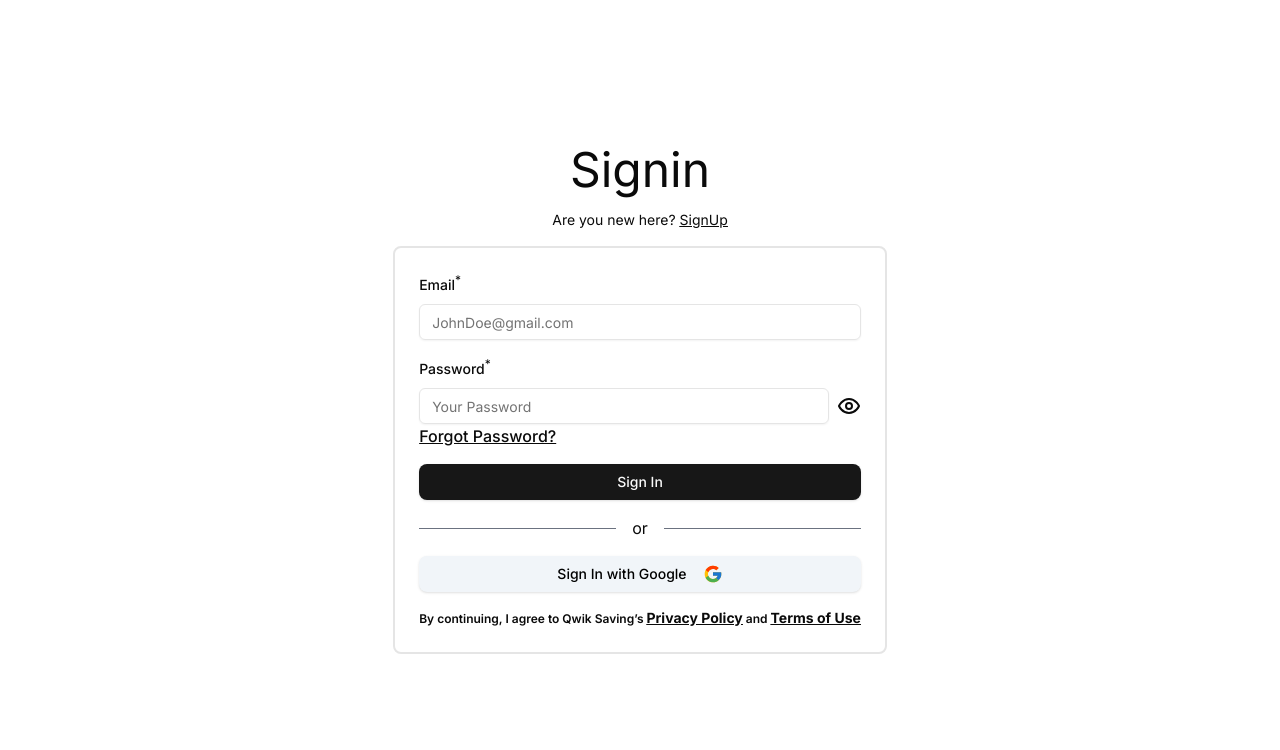
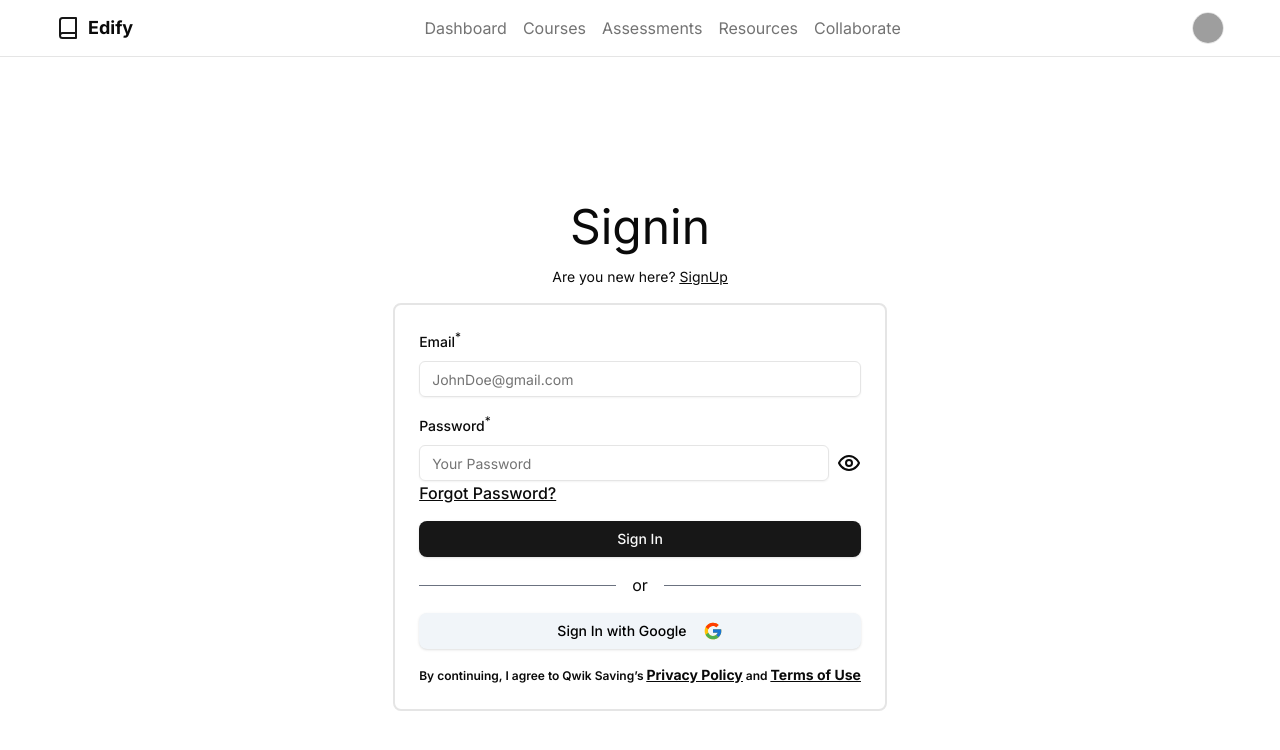
Before and after one commit to Deep-Thakkar-1910/smartedu_odoo, a Next.js app: page /signin in a window 1280 px wide. Shown: the top 750 px of the page. Built offline with nearby package versions, Linux system fonts and the light colour scheme; grey boxes are pictures that could not be loaded.

Commit message:
Add Navbar

```diff
--- /dev/null
+++ b/app/(platform)/(dashboard)/_components/Navbar.tsx
@@ -0,0 +1,89 @@
+import React from 'react'
+import Link from "next/link"
+import { Button } from "@/components/ui/button"
+import { Avatar, AvatarImage, AvatarFallback } from "@/components/ui/avatar"
+import { Card, CardHeader, CardContent } from "@/components/ui/card"
+const Navbar = () => {
+  return (
+    <>
+    <header className="sticky top-0 z-40 border-b bg-background px-4 py-3 sm:px-6">
+        <div className="container mx-auto flex items-center justify-between">
+          <Link href="#" className="flex items-center gap-2" prefetch={false}>
+            <BookIcon className="h-6 w-6 text-primary" />
+            <span className="text-lg font-bold">Edify</span>
+          </Link>
+          <nav className="hidden items-center gap-4 sm:flex">
+            <Link href="#" className="text-muted-foreground hover:text-foreground" prefetch={false}>
+              Dashboard
+            </Link>
+            <Link href="#" className="text-muted-foreground hover:text-foreground" prefetch={false}>
+              Courses
+            </Link>
+            <Link href="#" className="text-muted-foreground hover:text-foreground" prefetch={false}>
+              Assessments
+            </Link>
+            <Link href="#" className="text-muted-foreground hover:text-foreground" prefetch={false}>
+              Resources
+            </Link>
+            <Link href="#" className="text-muted-foreground hover:text-foreground" prefetch={false}>
+              Collaborate
+            </Link>
+          </nav>
+          <div className="flex items-center gap-2">
+            <Button variant="ghost" size="icon" className="sm:hidden">
+              <MenuIcon className="h-6 w-6" />
+            </Button>
+            <Avatar className="h-8 w-8 border">
+              <AvatarImage src="/placeholder-user.jpg" />
+              <AvatarFallback>AC</AvatarFallback>
+            </Avatar>
+          </div>
+        </div>
+      </header>
+    </>
+)
+}
+
+
+
+function BookIcon(props:any) {
+    return (
+      <svg
+        {...props}
+        xmlns="http://www.w3.org/2000/svg"
+        width="24"
+        height="24"
+        viewBox="0 0 24 24"
+        fill="none"
+        stroke="currentColor"
+        strokeWidth="2"
+        strokeLinecap="round"
+        strokeLinejoin="round"
+      >
+        <path d="M4 19.5v-15A2.5 2.5 0 0 1 6.5 2H20v20H6.5a2.5 2.5 0 0 1 0-5H20" />
+      </svg>
+   )
+}
+
+function MenuIcon(props:any) {
+    return (
+      <svg
+        {...props}
+        xmlns="http://www.w3.org/2000/svg"
+        width="24"
+        height="24"
+        viewBox="0 0 24 24"
+        fill="none"
+        stroke="currentColor"
+        strokeWidth="2"
+        strokeLinecap="round"
+        strokeLinejoin="round"
+      >
+        <line x1="4" x2="20" y1="12" y2="12" />
+        <line x1="4" x2="20" y1="6" y2="6" />
+        <line x1="4" x2="20" y1="18" y2="18" />
+      </svg>
+    )
+  }
+
+export default Navbar
--- /dev/null
+++ b/app/(platform)/layout.tsx
@@ -0,0 +1,32 @@
+import { Inter } from 'next/font/google'
+import { cn } from '@/lib/utils'
+import './globals.css'
+import { ReactNode } from 'react'
+
+const fontHeading = Inter({
+  subsets: ['latin'],
+  display: 'swap',
+  variable: '--font-heading',
+})
+
+const fontBody = Inter({
+  subsets: ['latin'],
+  display: 'swap',
+  variable: '--font-body',
+})
+
+export default function Layout({ children }:{children:ReactNode}) {
+  return (
+    <html lang="en">
+      <body
+        className={cn(
+          'antialiased',
+          fontHeading.variable,
+          fontBody.variable
+        )}
+      >
+        {children}
+      </body>
+    </html>
+  )
+}
--- a/app/layout.tsx
+++ b/app/layout.tsx
@@ -2,6 +2,7 @@ import type { Metadata } from "next";
 import { Inter } from "next/font/google";
 import { Toaster } from "@/components/ui/toaster";
 import "./globals.css";
+import Navbar from "./(platform)/(dashboard)/_components/Navbar";
 
 const inter = Inter({ subsets: ["latin"] });
 
@@ -21,7 +22,9 @@ export default function RootLayout({
   return (
     <html lang="en">
       <body className={inter.className}>
+        <Navbar/>
         {children}
+
         <Toaster />
       </body>
     </html>
--- /dev/null
+++ b/components/ui/avatar.tsx
@@ -0,0 +1,50 @@
+"use client"
+
+import * as React from "react"
+import * as AvatarPrimitive from "@radix-ui/react-avatar"
+
+import { cn } from "@/lib/utils"
+
+const Avatar = React.forwardRef<
+  React.ElementRef<typeof AvatarPrimitive.Root>,
+  React.ComponentPropsWithoutRef<typeof AvatarPrimitive.Root>
+>(({ className, ...props }, ref) => (
+  <AvatarPrimitive.Root
+    ref={ref}
+    className={cn(
+      "relative flex h-10 w-10 shrink-0 overflow-hidden rounded-full",
+      className
+    )}
+    {...props}
+  />
+))
+Avatar.displayName = AvatarPrimitive.Root.displayName
+
+const AvatarImage = React.forwardRef<
+  React.ElementRef<typeof AvatarPrimitive.Image>,
+  React.ComponentPropsWithoutRef<typeof AvatarPrimitive.Image>
+>(({ className, ...props }, ref) => (
+  <AvatarPrimitive.Image
+    ref={ref}
+    className={cn("aspect-square h-full w-full", className)}
+    {...props}
+  />
+))
+AvatarImage.displayName = AvatarPrimitive.Image.displayName
+
+const AvatarFallback = React.forwardRef<
+  React.ElementRef<typeof AvatarPrimitive.Fallback>,
+  React.ComponentPropsWithoutRef<typeof AvatarPrimitive.Fallback>
+>(({ className, ...props }, ref) => (
+  <AvatarPrimitive.Fallback
+    ref={ref}
+    className={cn(
+      "flex h-full w-full items-center justify-center rounded-full bg-muted",
+      className
+    )}
+    {...props}
+  />
+))
+AvatarFallback.displayName = AvatarPrimitive.Fallback.displayName
+
+export { Avatar, AvatarImage, AvatarFallback }
--- /dev/null
+++ b/components/ui/card.tsx
@@ -0,0 +1,79 @@
+import * as React from "react"
+
+import { cn } from "@/lib/utils"
+
+const Card = React.forwardRef<
+  HTMLDivElement,
+  React.HTMLAttributes<HTMLDivElement>
+>(({ className, ...props }, ref) => (
+  <div
+    ref={ref}
+    className={cn(
+      "rounded-lg border bg-card text-card-foreground shadow-sm",
+      className
+    )}
+    {...props}
+  />
+))
+Card.displayName = "Card"
+
+const CardHeader = React.forwardRef<
+  HTMLDivElement,
+  React.HTMLAttributes<HTMLDivElement>
+>(({ className, ...props }, ref) => (
+  <div
+    ref={ref}
+    className={cn("flex flex-col space-y-1.5 p-6", className)}
+    {...props}
+  />
+))
+CardHeader.displayName = "CardHeader"
+
+const CardTitle = React.forwardRef<
+  HTMLParagraphElement,
+  React.HTMLAttributes<HTMLHeadingElement>
+>(({ className, ...props }, ref) => (
+  <h3
+    ref={ref}
+    className={cn(
+      "text-2xl font-semibold leading-none tracking-tight",
+      className
+    )}
+    {...props}
+  />
+))
+CardTitle.displayName = "CardTitle"
+
+const CardDescription = React.forwardRef<
+  HTMLParagraphElement,
+  React.HTMLAttributes<HTMLParagraphElement>
+>(({ className, ...props }, ref) => (
+  <p
+    ref={ref}
+    className={cn("text-sm text-muted-foreground", className)}
+    {...props}
+  />
+))
+CardDescription.displayName = "CardDescription"
+
+const CardContent = React.forwardRef<
+  HTMLDivElement,
+  React.HTMLAttributes<HTMLDivElement>
+>(({ className, ...props }, ref) => (
+  <div ref={ref} className={cn("p-6 pt-0", className)} {...props} />
+))
+CardContent.displayName = "CardContent"
+
+const CardFooter = React.forwardRef<
+  HTMLDivElement,
+  React.HTMLAttributes<HTMLDivElement>
+>(({ className, ...props }, ref) => (
+  <div
+    ref={ref}
+    className={cn("flex items-center p-6 pt-0", className)}
+    {...props}
+  />
+))
+CardFooter.displayName = "CardFooter"
+
+export { Card, CardHeader, CardFooter, CardTitle, CardDescription, CardContent }
--- a/package.json
+++ b/package.json
@@ -14,6 +14,7 @@
     "@next-auth/prisma-adapter": "^1.0.7",
     "@prisma/adapter-neon": "^5.16.1",
     "@prisma/client": "5.16.1",
+    "@radix-ui/react-avatar": "^1.1.0",
     "@radix-ui/react-icons": "^1.3.0",
     "@radix-ui/react-label": "^2.1.0",
     "@radix-ui/react-slot": "^1.1.0",
```
Also changed, not shown: components.json, 1 other file (tests, documents, lock files or other folders).
